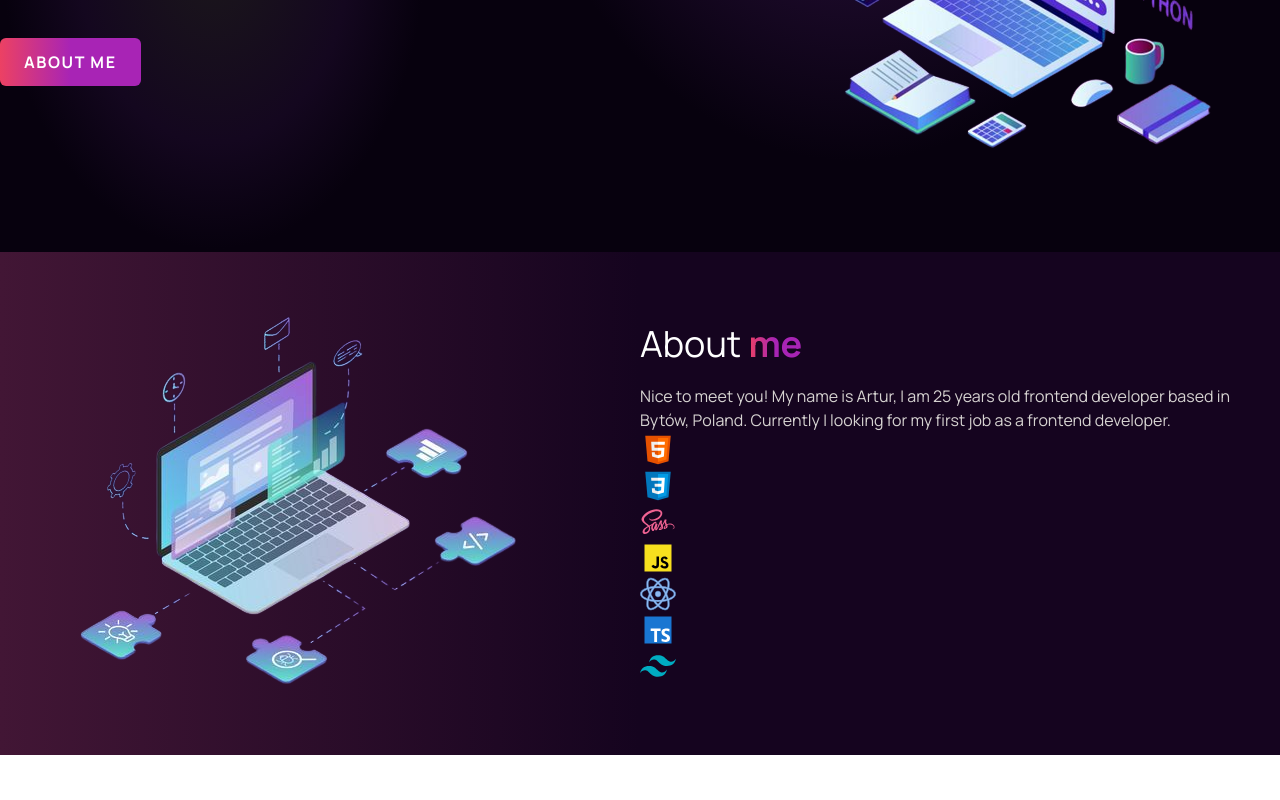
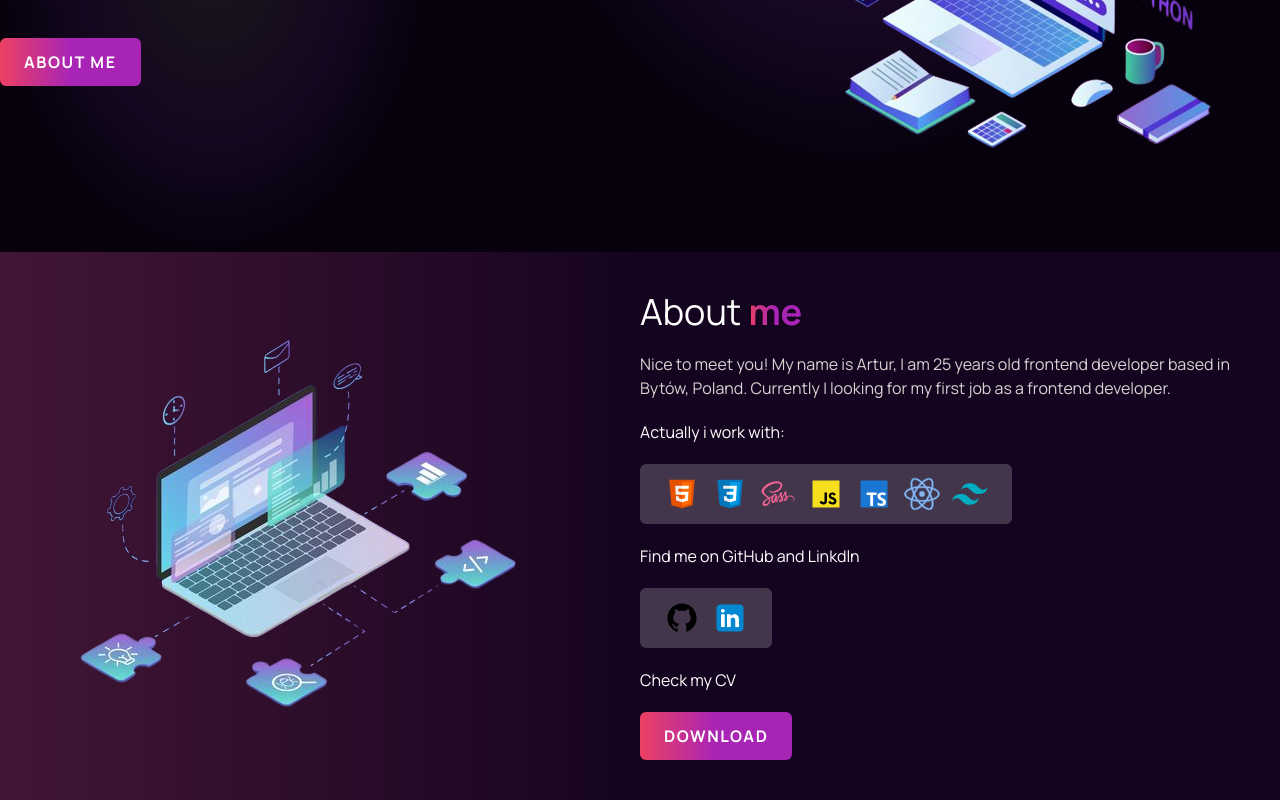
Before and after one commit to ArturDBW/Portfolio, a React (Vite) app: page / in a window 1280 px wide. Shown: the part 404-1204 px from the top of the page. Before the commit the page ends 1159 px from the top, so only its background shows below. Built offline with nearby package versions, Linux system fonts and the light colour scheme.

Commit message:
add styles to About.tsx

```diff
--- a/src/components/About.tsx
+++ b/src/components/About.tsx
@@ -1,5 +1,4 @@
 import aboutPhoto from "../assets/aboutPhoto.png";
-import { AiFillHtml5 } from "react-icons/ai";
 import { HTMLsvg } from "../svg/HTMLsvg";
 import { CSSsvg } from "../svg/CSSsvg";
 import { Sasssvg } from "../svg/Sasssvg";
@@ -7,30 +6,43 @@ import { Jssvg } from "../svg/Jssvg";
 import { Reactsvg } from "../svg/Reactsvg";
 import { Tssvg } from "../svg/Tssvg";
 import { Tailwindsvg } from "../svg/Tailwindsvg";
+import { GitHubsvg } from "../svg/GitHubsvg";
+import { Linkedlnsvg } from "../svg/Linkedlnsvg";
+import { MainButton } from "../elements/MainButton";
 
 export const About = () => {
   return (
     <section className="bg-about-gradient-linear py-10 text-white">
       <div className="mx-auto flex max-w-7xl items-center">
         <div className="w-1/2">
-          <img src={aboutPhoto} alt="aboutPhoto" className="" />
+          <img src={aboutPhoto} alt="aboutPhoto" />
         </div>
         <div className="w-1/2">
           <h2 className="text-4xl">
             About <span className="gradient-text mr-1 font-bold">me</span>
           </h2>
-          <p className="mt-5 text-stone-300">
+          <p className="my-5 text-stone-300">
             Nice to meet you! My name is Artur, I am 25 years old frontend
             developer based in Bytów, Poland. Currently I looking for my first
             job as a frontend developer.
           </p>
+          <span className="my-5 block">Actually i work with:</span>
+          <div className="inline-flex items-center space-x-3 rounded-md bg-white bg-opacity-20 px-6 py-3 backdrop-blur-md">
             <HTMLsvg />
             <CSSsvg />
             <Sasssvg />
             <Jssvg />
+            <Tssvg />
             <Reactsvg />
-          <Tssvg />
             <Tailwindsvg />
+          </div>
+          <span className="my-5 block">Find me on GitHub and Linkdln</span>
+          <div className="inline-flex items-center space-x-3 rounded-md bg-white bg-opacity-20 px-6 py-3 backdrop-blur-md">
+            <GitHubsvg />
+            <Linkedlnsvg />
+          </div>
+          <span className="my-5 block">Check my CV</span>
+          <MainButton>Download</MainButton>
         </div>
       </div>
     </section>
--- /dev/null
+++ b/src/svg/GitHubsvg.tsx
@@ -0,0 +1,14 @@
+export const GitHubsvg = () => {
+  return (
+    <svg
+      xmlns="http://www.w3.org/2000/svg"
+      x="0px"
+      y="0px"
+      width="36"
+      height="36"
+      viewBox="0 0 64 64"
+    >
+      <path d="M32 6C17.641 6 6 17.641 6 32c0 12.277 8.512 22.56 19.955 25.286-.592-.141-1.179-.299-1.755-.479V50.85c0 0-.975.325-2.275.325-3.637 0-5.148-3.245-5.525-4.875-.229-.993-.827-1.934-1.469-2.509-.767-.684-1.126-.686-1.131-.92-.01-.491.658-.471.975-.471 1.625 0 2.857 1.729 3.429 2.623 1.417 2.207 2.938 2.577 3.721 2.577.975 0 1.817-.146 2.397-.426.268-1.888 1.108-3.57 2.478-4.774-6.097-1.219-10.4-4.716-10.4-10.4 0-2.928 1.175-5.619 3.133-7.792C19.333 23.641 19 22.494 19 20.625c0-1.235.086-2.751.65-4.225 0 0 3.708.026 7.205 3.338C28.469 19.268 30.196 19 32 19s3.531.268 5.145.738c3.497-3.312 7.205-3.338 7.205-3.338.567 1.474.65 2.99.65 4.225 0 2.015-.268 3.19-.432 3.697C46.466 26.475 47.6 29.124 47.6 32c0 5.684-4.303 9.181-10.4 10.4 1.628 1.43 2.6 3.513 2.6 5.85v8.557c-.576.181-1.162.338-1.755.479C49.488 54.56 58 44.277 58 32 58 17.641 46.359 6 32 6zM33.813 57.93C33.214 57.972 32.61 58 32 58 32.61 58 33.213 57.971 33.813 57.93zM37.786 57.346c-1.164.265-2.357.451-3.575.554C35.429 57.797 36.622 57.61 37.786 57.346zM32 58c-.61 0-1.214-.028-1.813-.07C30.787 57.971 31.39 58 32 58zM29.788 57.9c-1.217-.103-2.411-.289-3.574-.554C27.378 57.61 28.571 57.797 29.788 57.9z"></path>
+    </svg>
+  );
+};
--- /dev/null
+++ b/src/svg/Linkedlnsvg.tsx
@@ -0,0 +1,21 @@
+export const Linkedlnsvg = () => {
+  return (
+    <svg
+      xmlns="http://www.w3.org/2000/svg"
+      x="0px"
+      y="0px"
+      width="36"
+      height="36"
+      viewBox="0 0 48 48"
+    >
+      <path
+        fill="#0288D1"
+        d="M42,37c0,2.762-2.238,5-5,5H11c-2.761,0-5-2.238-5-5V11c0-2.762,2.239-5,5-5h26c2.762,0,5,2.238,5,5V37z"
+      ></path>
+      <path
+        fill="#FFF"
+        d="M12 19H17V36H12zM14.485 17h-.028C12.965 17 12 15.888 12 14.499 12 13.08 12.995 12 14.514 12c1.521 0 2.458 1.08 2.486 2.499C17 15.887 16.035 17 14.485 17zM36 36h-5v-9.099c0-2.198-1.225-3.698-3.192-3.698-1.501 0-2.313 1.012-2.707 1.99C24.957 25.543 25 26.511 25 27v9h-5V19h5v2.616C25.721 20.5 26.85 19 29.738 19c3.578 0 6.261 2.25 6.261 7.274L36 36 36 36z"
+      ></path>
+    </svg>
+  );
+};
```
Lines whose indentation alone changed are shown as unchanged.
